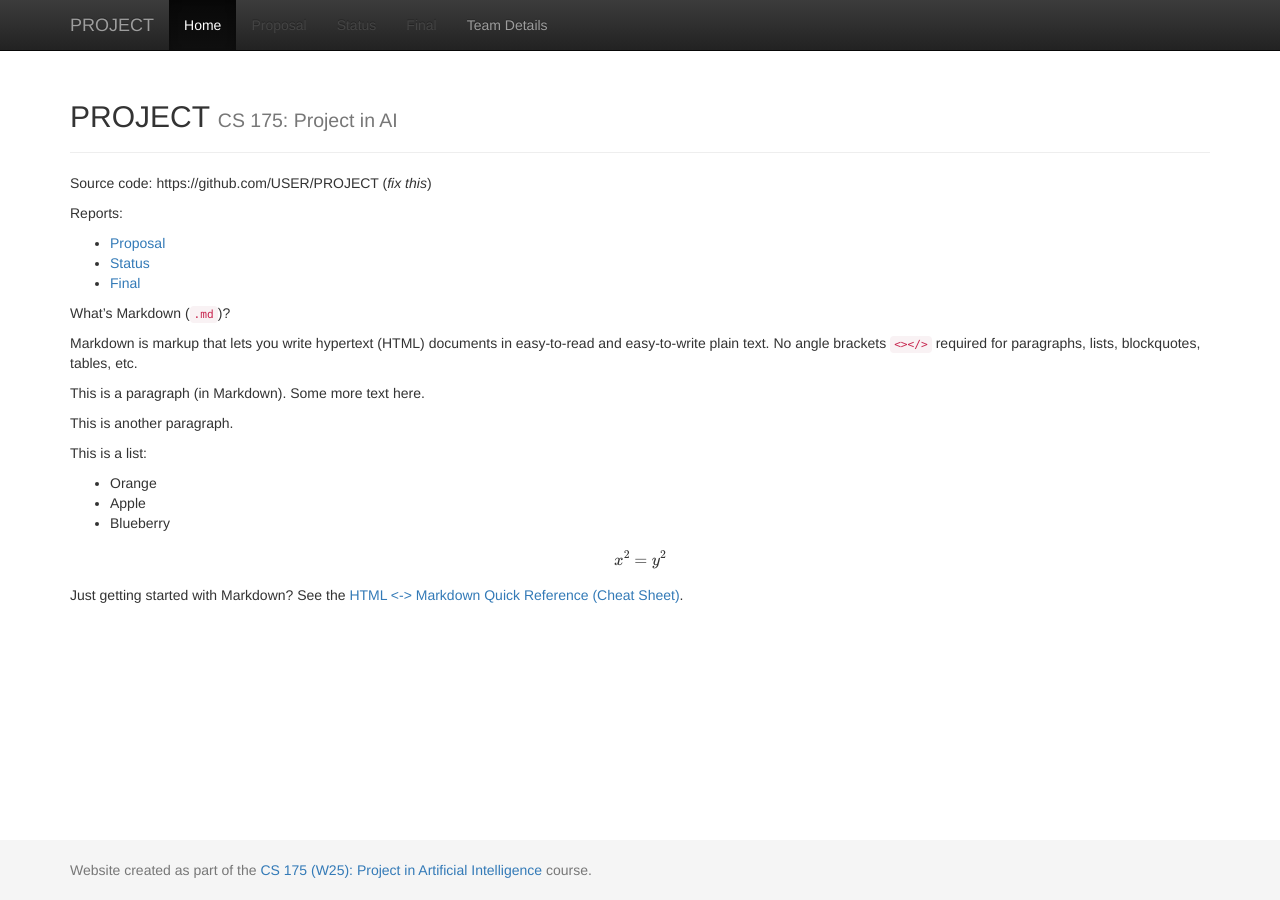
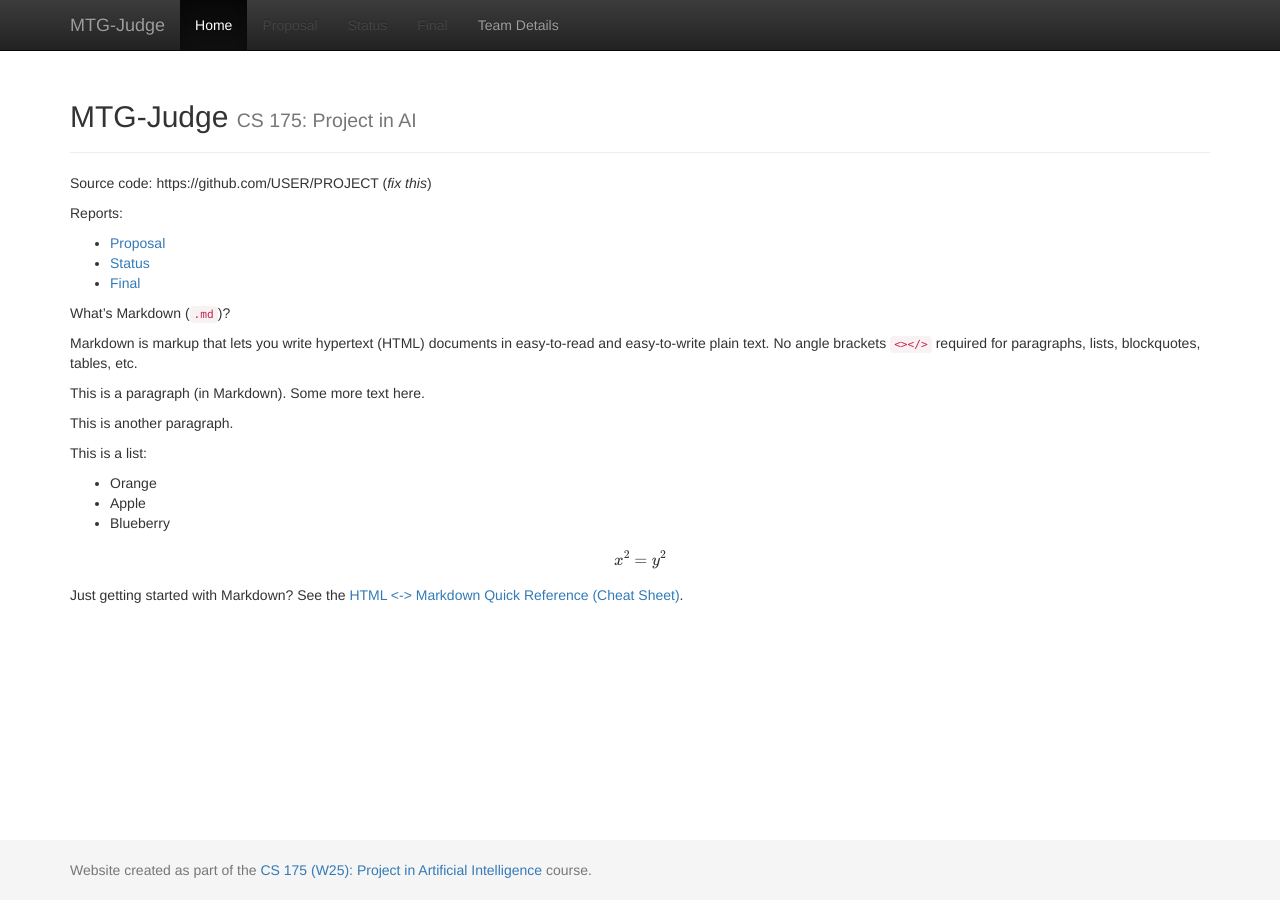
Before and after one commit to oglantz/MTG-Judge, a Jekyll site: the page built from docs/index.md, in a window 1280 px wide. Built offline with Jekyll 4.4.1, drawn with Linux system fonts in a browser that asks for light colours; formulas are drawn with MathJax 3.

Commit message:
Added project name to _config file

```diff
--- a/docs/_config.yml
+++ b/docs/_config.yml
@@ -1,7 +1,7 @@
 ###########
 # site.title
 
-title:    'PROJECT'
+title:    'MTG-Judge'
 subtitle: 'CS 175: Project in AI'
 
 
```
